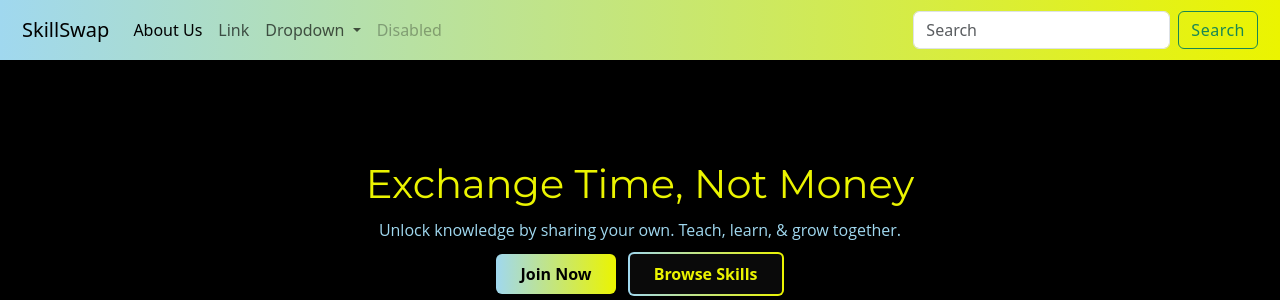
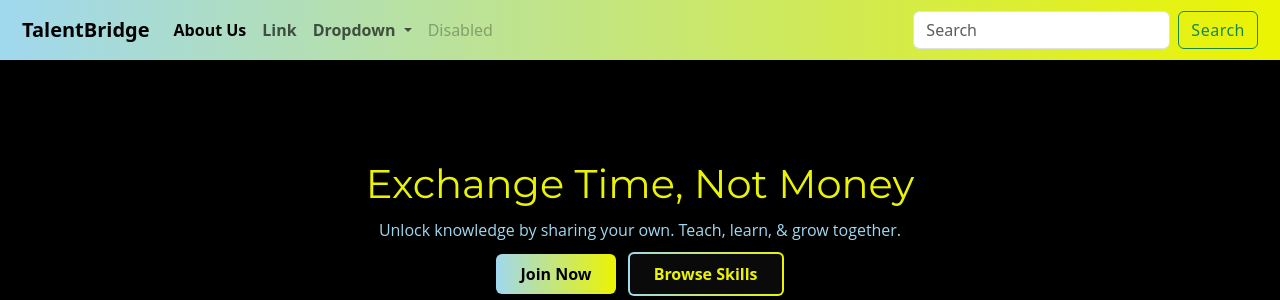
Before and after one commit to Isoo-Pal/TalentBridge, a Django app: page / in a window 1280 px wide. Shown: the top 300 px of the page. Run offline with Django 4.2, Linux system fonts and the light colour scheme.

Commit message:
Added Some Designing things

```diff
--- a/TalentBridge/myapp/templates/myapp/inc/header.html
+++ b/TalentBridge/myapp/templates/myapp/inc/header.html
@@ -12,20 +12,20 @@
 
 <nav class="navbar custom-navbar navbar-expand-lg bg-body-tertiary">
   <div class="container-fluid">
-    <a class="navbar-brand" href="{% url 'home' %}">SkillSwap</a>
+    <a class="navbar-brand fw-bold " href="{% url 'home' %}">TalentBridge</a>
     <button class="navbar-toggler" type="button" data-bs-toggle="collapse" data-bs-target="#navbarSupportedContent" aria-controls="navbarSupportedContent" aria-expanded="false" aria-label="Toggle navigation">
       <span class="navbar-toggler-icon"></span>
     </button>
     <div class="collapse navbar-collapse" id="navbarSupportedContent">
       <ul class="navbar-nav me-auto mb-2 mb-lg-0">
         <li class="nav-item">
-          <a class="nav-link active" aria-current="page" href="{% url 'about-us' %}">About Us</a>
+          <a class="nav-link active fw-semibold" aria-current="page" href="{% url 'about-us' %}">About Us</a>
         </li>
         <li class="nav-item">
-          <a class="nav-link" href="#">Link</a>
+          <a class="nav-link fw-semibold" href="#">Link</a>
         </li>
         <li class="nav-item dropdown">
-          <a class="nav-link dropdown-toggle" href="#" role="button" data-bs-toggle="dropdown" aria-expanded="false">
+          <a class="nav-link dropdown-toggle fw-semibold" href="#" role="button" data-bs-toggle="dropdown" aria-expanded="false">
             Dropdown
           </a>
           <ul class="dropdown-menu">
```
